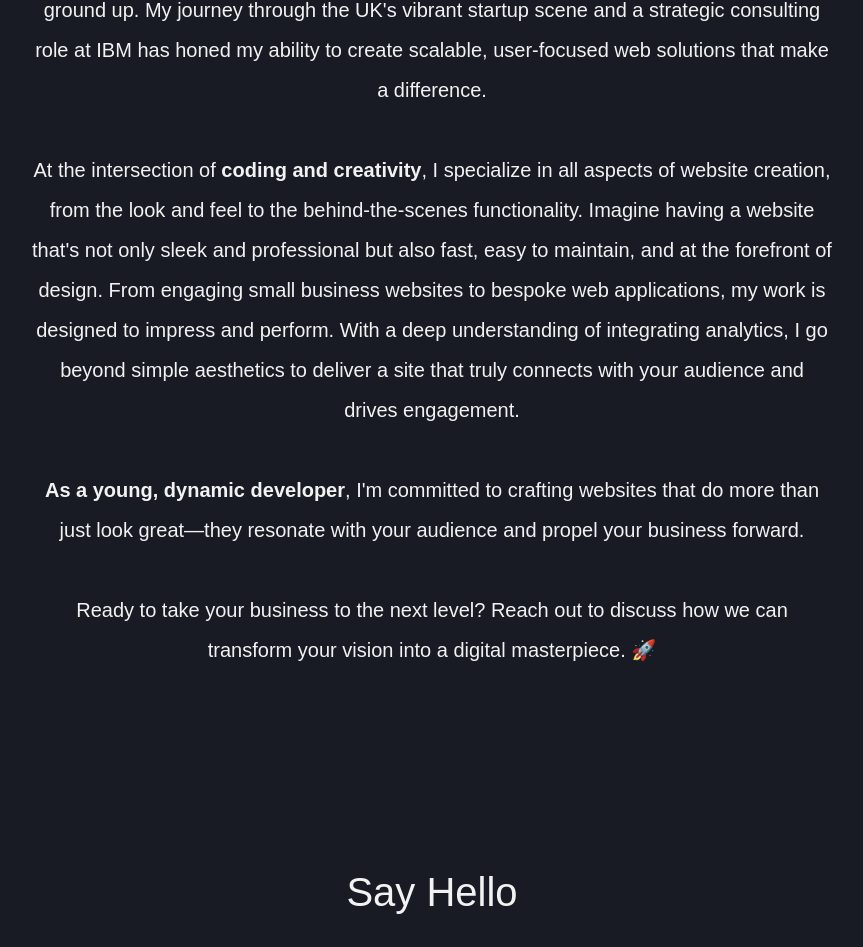
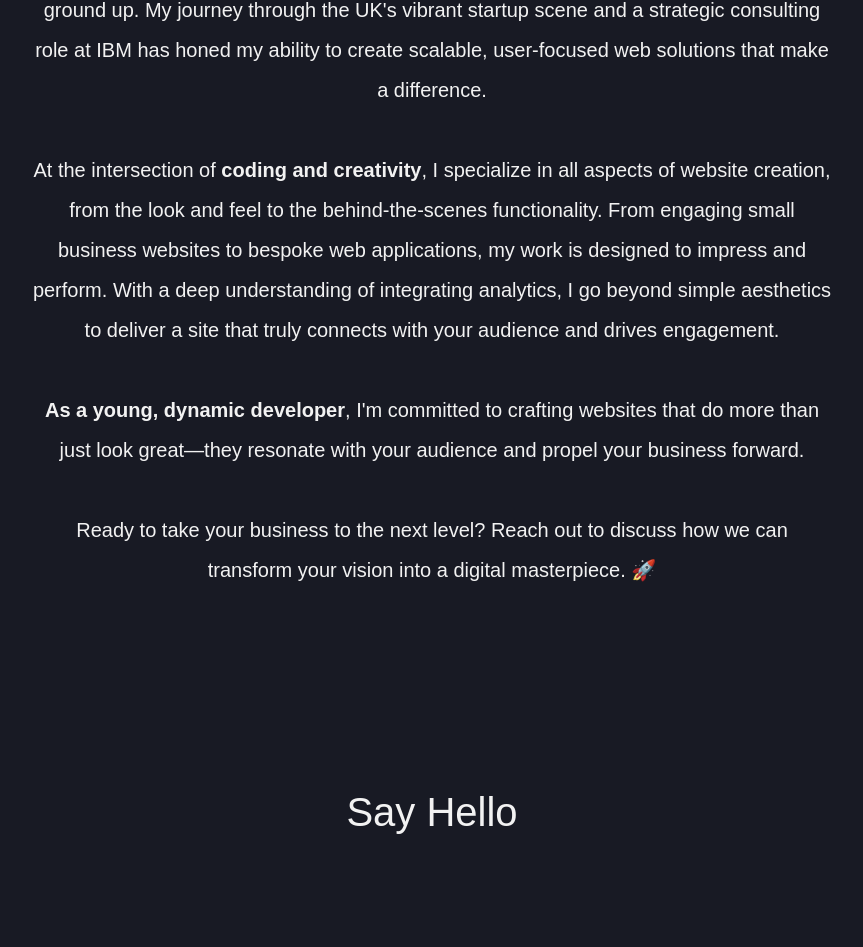
Before and after one commit to tristanp1407/tristanplet.com, a React (Create React App) app: page / in a window 1280 px wide. Shown: the part 2349-3296 px from the top of the page, without its empty margins (208-1071 px from the left). Built offline with nearby package versions, Linux system fonts and the light colour scheme.

Commit message:
Update text

```diff
--- a/src/components/AboutMe/AboutMe.js
+++ b/src/components/AboutMe/AboutMe.js
@@ -16,13 +16,11 @@ export default function AboutMe() {
       <S.Copy>
         At the intersection of <strong>coding and creativity</strong>, I
         specialize in all aspects of website creation, from the look and feel to
-        the behind-the-scenes functionality. Imagine having a website that's not
-        only sleek and professional but also fast, easy to maintain, and at the
-        forefront of design. From engaging small business websites to bespoke
-        web applications, my work is designed to impress and perform. With a
-        deep understanding of integrating analytics, I go beyond simple
-        aesthetics to deliver a site that truly connects with your audience and
-        drives engagement.
+        the behind-the-scenes functionality. From engaging small business
+        websites to bespoke web applications, my work is designed to impress and
+        perform. With a deep understanding of integrating analytics, I go beyond
+        simple aesthetics to deliver a site that truly connects with your
+        audience and drives engagement.
       </S.Copy>
 
       <S.Copy>
```
